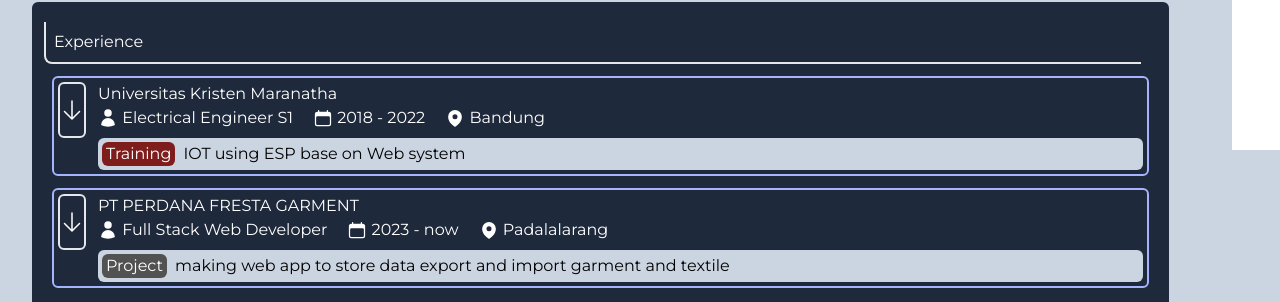
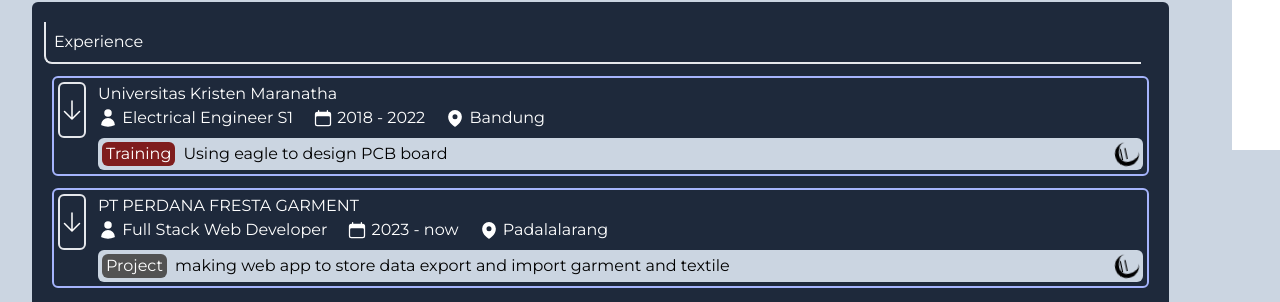
Before and after one commit to Rudy-ChunChunmaru/My_Main_Web, a React (Vite) app: page / in a window 1280 px wide. Shown: the part 650-952 px from the top of the page. Built offline with nearby package versions, Linux system fonts and the light colour scheme; a web font is replaced by a local one.

Commit message:
2024-05-11 (perbaikan experience detail expan supaya bisa ganti2 detail)

```diff
--- a/src/scenes/profile/Experience.tsx
+++ b/src/scenes/profile/Experience.tsx
@@ -6,7 +6,7 @@
     periode: "2018 - 2022",
     location: "Bandung",
     info: "Electrical Engineer S1",
-    detali: [
+    detail: [
       {
         time: 2019,
         doing: "Activity",
@@ -86,7 +86,7 @@
     periode: "2023 - now",
     location: "Padalalarang",
     info: "Full Stack Web Developer",
-    detali: [
+    detail: [
       {
         time: 2023,
         doing: "Training",
@@ -129,7 +129,7 @@
       periode={data.periode}
       location={data.location}
       info={data.info}
-      detali={data.detali}
+      detail={data.detail}
     ></Experience_detail>
   );
 });
--- a/src/scenes/profile/Experience_detail.tsx
+++ b/src/scenes/profile/Experience_detail.tsx
@@ -7,6 +7,8 @@
   UserIcon,
   CalendarIcon,
 } from "@heroicons/react/24/solid";
+
+import Experience_detail_expan_no from "./Experience_detail_expan_no";
 
 type detailtype = {
   time: number;
@@ -21,7 +23,7 @@
   info: string;
   periode: string;
   location: string;
-  detali: detailtype[];
+  detail: detailtype[];
 };
 
 const Experience_detail = ({
@@ -30,10 +32,9 @@
   info,
   periode,
   location,
-  detali,
+  detail,
 }: Props) => {
   const [dataExpan, setdataExpan] = useState<boolean>(false);
-  let rnd = Math.floor(Math.random() * detali.length);
 
   const classnamediv = function (doing: string): string {
     if (doing == "Training") return "bg-red-900";
@@ -56,7 +57,7 @@
     >
       <div className="h-28 sm:h-14">
         <button
-          className="relative z-0 h-full rounded-md border-2 align-top hover:bg-gray-500 "
+          className="relative z-0 h-full rounded-md border-2 align-top hover:bg-gray-500"
           onClick={() => setdataExpan(!dataExpan)}
         >
           {!dataExpan && <ArrowDownIcon className="w-6"></ArrowDownIcon>}
@@ -87,7 +88,7 @@
             <div className="mr-3 w-2 rounded-xl bg-yellow-400">&nbsp;</div>
 
             <div className="w-full flex-col justify-start">
-              {detali.map((datadetail: detailtype, index) => {
+              {detail.map((datadetail: detailtype, index) => {
                 return (
                   <motion.div
                     className={
@@ -119,27 +120,9 @@
 
         {/* just one info */}
         {!dataExpan && (
-          <motion.div
-            className="flex w-full rounded-md bg-slate-300 p-1 text-black"
-            initial="hidden"
-            whileInView="visible"
-            viewport={{ once: true }}
-            transition={{ duration: 0.5 }}
-            variants={{
-              hidden: { opacity: 0.25, y: -20 },
-              visible: { opacity: 1, y: 0 },
-            }}
-          >
-            <div
-              className={
-                "hidden rounded-md px-1 text-white sm:block " +
-                classnamediv(detali[rnd].doing)
-              }
-            >
-              {detali[rnd].doing}
-            </div>
-            <div className="pl-2">{detali[rnd].info}</div>
-          </motion.div>
+          <Experience_detail_expan_no
+            detail={detail}
+          ></Experience_detail_expan_no>
         )}
       </div>
     </motion.div>
--- /dev/null
+++ b/src/scenes/profile/Experience_detail_expan_no.tsx
@@ -0,0 +1,96 @@
+import { motion } from "framer-motion";
+import { useEffect, useState } from "react";
+
+type Props = { detail: detailtype[] };
+type detailtype = {
+  time: number;
+  doing: string;
+  info: string;
+  link: string;
+};
+
+const Experience_detail_expan_no = ({ detail }: Props) => {
+  const classnamediv = function (doing: string): string {
+    if (doing == "Training") return "bg-red-900";
+    if (doing == "Activity") return "bg-yellow-700";
+    if (doing == "Project") return "bg-neutral-600";
+    else return "bg-slate-600";
+  };
+  let numword = 0;
+  let numcounter = 0;
+  const [datadetail, setdatadetail] = useState(detail[numword]);
+  const [counter, setcounter] = useState(0);
+  useEffect(() => {
+    let longcounter = 4000;
+
+    const intervalcounter = setInterval(() => {
+      numcounter++;
+      if (numcounter >= longcounter / 1000) numcounter = 0;
+      setcounter(numcounter);
+    }, 1000);
+
+    const interval = setInterval(() => {
+      numword++;
+      if (numword >= detail.length) numword = 0;
+      setdatadetail(detail[numword]);
+    }, longcounter);
+    // Clean up the interval on component unmount
+    return () => {
+      clearInterval(intervalcounter);
+      clearInterval(interval);
+    };
+  }, []);
+
+  return (
+    <motion.div
+      className="flex w-full rounded-md bg-slate-300 p-1 text-black"
+      initial="hidden"
+      whileInView="visible"
+      viewport={{ once: true }}
+      transition={{ duration: 0.5 }}
+      variants={{
+        hidden: { opacity: 0.25, y: -20 },
+        visible: { opacity: 1, y: 0 },
+      }}
+    >
+      {/* <span className="text-center font-Protest_Riot text-3xl">
+        {datadetail.info}
+      </span> */}
+      <div
+        className={
+          "hidden rounded-md px-1 text-white sm:block " +
+          classnamediv(datadetail.doing)
+        }
+      >
+        {datadetail.doing}
+      </div>
+      <div className="flex w-full justify-between">
+        <div className="pl-2">{datadetail.info}</div>
+        <div className="pl-2">
+          {counter == 0 && (
+            <div className="h-6 w-6 animate-spin rounded-full border-b-4 border-black">
+              I
+            </div>
+          )}
+          {counter == 1 && (
+            <div className="h-6 w-6 animate-spin rounded-full border-b-4 border-l-4 border-black">
+              II
+            </div>
+          )}
+          {counter == 2 && (
+            <div className="h-6 w-6 animate-spin rounded-full border-b-4 border-l-4 border-t-4 border-black">
+              III
+            </div>
+          )}
+          {counter == 3 && (
+            <div className="h-6 w-6 animate-spin rounded-full border-4 border-black">
+              IIII
+            </div>
+          )}
+        </div>
+      </div>
+    </motion.div>
+  );
+};
+
+export default Experience_detail_expan_no;
```
